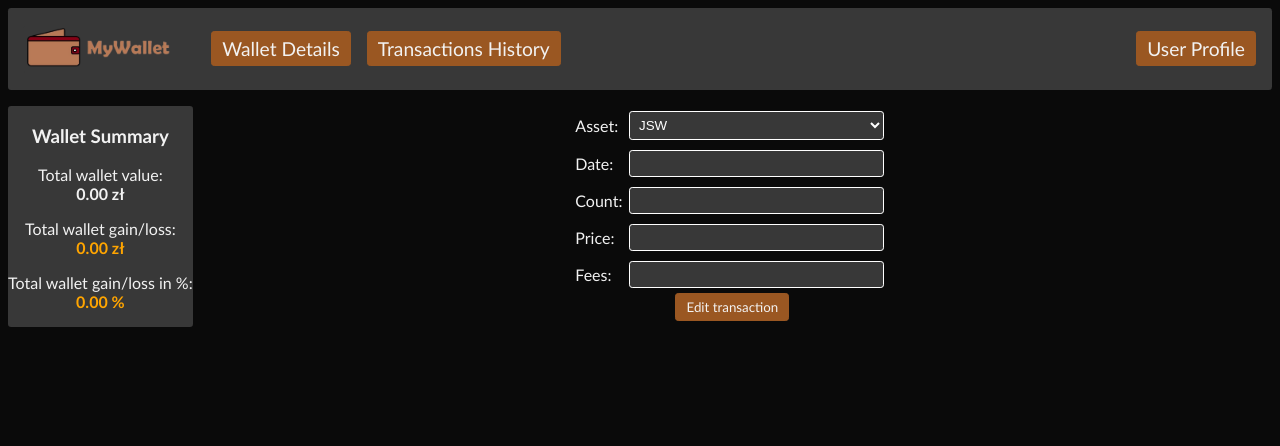
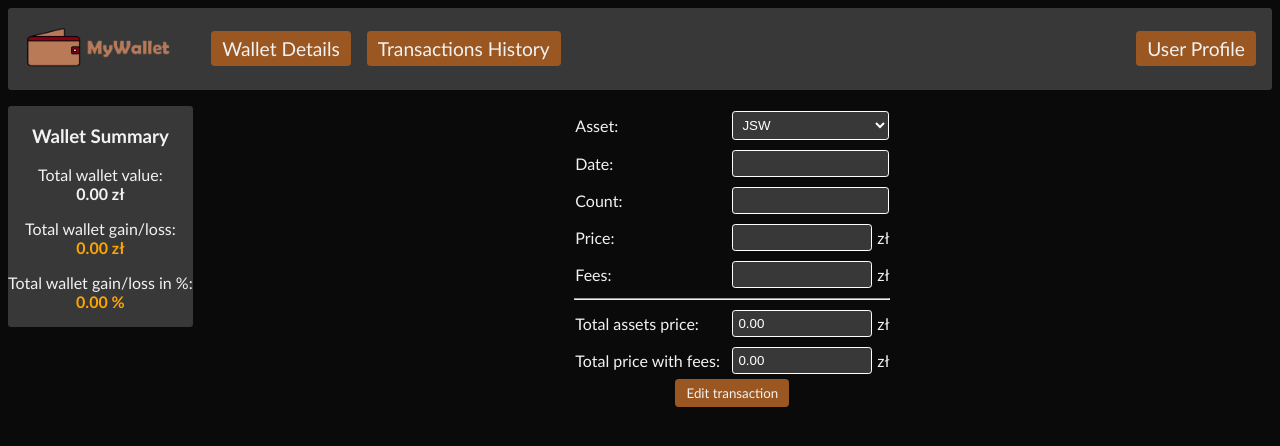
Before and after one commit to Wojtazooo/AiTSI_MyWallet, a Flask app: page /transaction-edit/1 in a window 1280 px wide. Shown: the top 446 px of the page. Run offline with Flask 3, Linux system fonts and the light colour scheme; data comes from the database, SQL or seed files in the repository; data that the repository does not hold is empty; some libraries are stand-ins or nearby versions.

Commit message:
improve add and edit forms

```diff
--- a/src/static/index.css
+++ b/src/static/index.css
@@ -9,8 +9,6 @@ input,
 select {
   color: white;
   background-color: rgb(56, 56, 56);
-  margin: 5px;
-  padding: 5px;
   border: 1px white solid;
   border-radius: 0.2rem;
 }
--- a/src/static/transaction-form.css
+++ b/src/static/transaction-form.css
@@ -9,15 +9,24 @@
     display: flex;
     justify-content: space-evenly;
     align-items: center;
+    margin: 5px;
 
-    input,
-    select {
+    input, select {
+      margin-left: 0px;
       width: 100%;
-      flex: 5;
+      padding: 5px;
+    }
+
+    .value-column {
+      display: flex;
+      width: 100%;
+      flex: 1 1;
+      align-items: center;
+      gap: 5px;
     }
 
     label {
-      flex: 1;
+      flex: 1 1;
     }
   }
 }
--- a/src/templates/pages/transaction-edit.html
+++ b/src/templates/pages/transaction-edit.html
@@ -1,60 +1,117 @@
-{% extends "index.html" %} {% block title %}Transactions history{% endblock %}
+{% extends 'index.html' %} {% block title %}
+  Transactions history
+{% endblock %}
 {% block content %}
-
   <form id="transaction-form">
-  <div class="form-row"><label>Asset:</label>
+    <div class="form-row">
+      <label>Asset:</label>
+      <div class="value-column">
         <select id="asset-dropdown">
           {% for asset in assets %}
             {% if transactionToEdit.assetId == asset.id %}
-          <option value="{{asset.id}}" selected>{{ asset.name }}</option>
+              <option value="{{ asset.id }}" selected>{{ asset.name }}</option>
             {% else %}
-          <option value="{{asset.id}}" >{{ asset.name }}</option>
+              <option value="{{ asset.id }}">{{ asset.name }}</option>
             {% endif %}
-      {%endfor%}
+          {% endfor %}
         </select>
       </div>
+    </div>
 
-  <div class="form-row"><label>Date:</label><input id="timestamp-input" type="text" value="{{transactionToEdit.timestamp}}" autocomplete="off"></input></div>
-  <div class="form-row"><label>Count:</label><input id="count-input" type="number" value="{{transactionToEdit.count}}"></input></div>
-  <div class="form-row"><label>Price:</label><input id="price-input" type="number" value="{{transactionToEdit.price}}" step="0.01"></input></div>
-  <div class="form-row"><label>Fees:</label><input id="fees-input" type="number" value="{{transactionToEdit.fees}}" step="0.01"></input></div>
+    <div class="form-row">
+      <label>Date:</label>
+      <div class="value-column">
+        <input id="timestamp-input" type="text" value="{{ transactionToEdit.timestamp }}" autocomplete="off" />
+      </div>
+    </div>
+    <div class="form-row">
+      <label>Count:</label>
+      <div class="value-column">
+        <input id="count-input" type="number" value="{{ transactionToEdit.count }}" />
+      </div>
+    </div>
+    <div class="form-row">
+      <label>Price:</label>
+      <div class="value-column">
+        <input id="price-input" type="number" value="{{ transactionToEdit.price }}" step="0.01" />
+        <label>zł</label>
+      </div>
+    </div>
+    <div class="form-row">
+      <label>Fees:</label>
+      <div class="value-column">
+        <input id="fees-input" type="number" value="{{ transactionToEdit.fees }}" step="0.01" />
+        <label>zł</label>
+      </div>
+    </div>
+
+    <hr class="form-row" />
+
+    <div class="form-row">
+      <label>Total assets price:</label>
+      <div class="value-column">
+        <input id="total-price-input" type="text" value="0.00" disabled="true" />
+        <label>zł</label>
+      </div>
+    </div>
+    <div class="form-row">
+      <label>Total price with fees:</label>
+      <div class="value-column">
+        <input id="total-price-with-fees-input" type="text" value="0.00" disabled="true" />
+        <label>zł</label>
+      </div>
+    </div>
+
     <button>Edit transaction</button>
   </form>
 
-<link rel="stylesheet" href="https://cdnjs.cloudflare.com/ajax/libs/jqueryui/1.12.1/jquery-ui.min.css">
+  <link rel="stylesheet" href="https://cdnjs.cloudflare.com/ajax/libs/jqueryui/1.12.1/jquery-ui.min.css" />
 
   <script>
     $(document).ready(function () {
-    $("#transaction-form").submit(function (event) {
-      event.preventDefault();
+      $('#transaction-form').submit(function (event) {
+        event.preventDefault()
 
         var jsonData = {
-        count: $("#count-input").val(),
-        price: $("#price-input").val(),
-        fees: $("#fees-input").val(),
-        assetId: $("#asset-dropdown").val(),
-        timestamp: $("#timestamp-input").val()
-      };
+          count: $('#count-input').val(),
+          price: $('#price-input').val(),
+          fees: $('#fees-input').val(),
+          assetId: $('#asset-dropdown').val(),
+          timestamp: $('#timestamp-input').val()
+        }
 
         $.ajax({
-        url: "/transactions/{{transactionToEdit.id}}",
-        type: "PUT",
-        contentType: "application/json",
+          url: '/transactions/{{transactionToEdit.id}}',
+          type: 'PUT',
+          contentType: 'application/json',
           data: JSON.stringify(jsonData),
           success: function (response) {
-          console.log("Success:", response);
-          window.location.href = "/transactions";
+            console.log('Success:', response)
+            window.location.href = '/transactions'
           },
           error: function (xhr, status, error) {
-          console.error("Error:", error);
-        },
-      });
-    });
+            console.error('Error:', error)
+          }
+        })
+      })
+
+      $('#count-input, #price-input, #fees-input').on('input', function () {
+        var count = parseFloat($('#count-input').val()) || 0
+        var price = parseFloat($('#price-input').val()) || 0
+        var fees = parseFloat($('#fees-input').val()) || 0
+        var totalPrice = count * price
+
+        $('#total-price-input').val(totalPrice.toFixed(2))
+        $('#total-price-with-fees-input').val((totalPrice + fees).toFixed(2))
+      })
+    })
+
+    $("#price-input, #fees-input").change(function() {
+      $(this).val(parseFloat($(this).val()).toFixed(2));
     });
 
     $('#timestamp-input').datepicker({
       dateFormat: 'yy-mm-dd'
-  });
+    })
   </script>
-
 {% endblock %}
```
Also changed, not shown: src/templates/pages/transaction-add.html (+85 -30 lines). Lines whose indentation alone changed are shown as unchanged.
